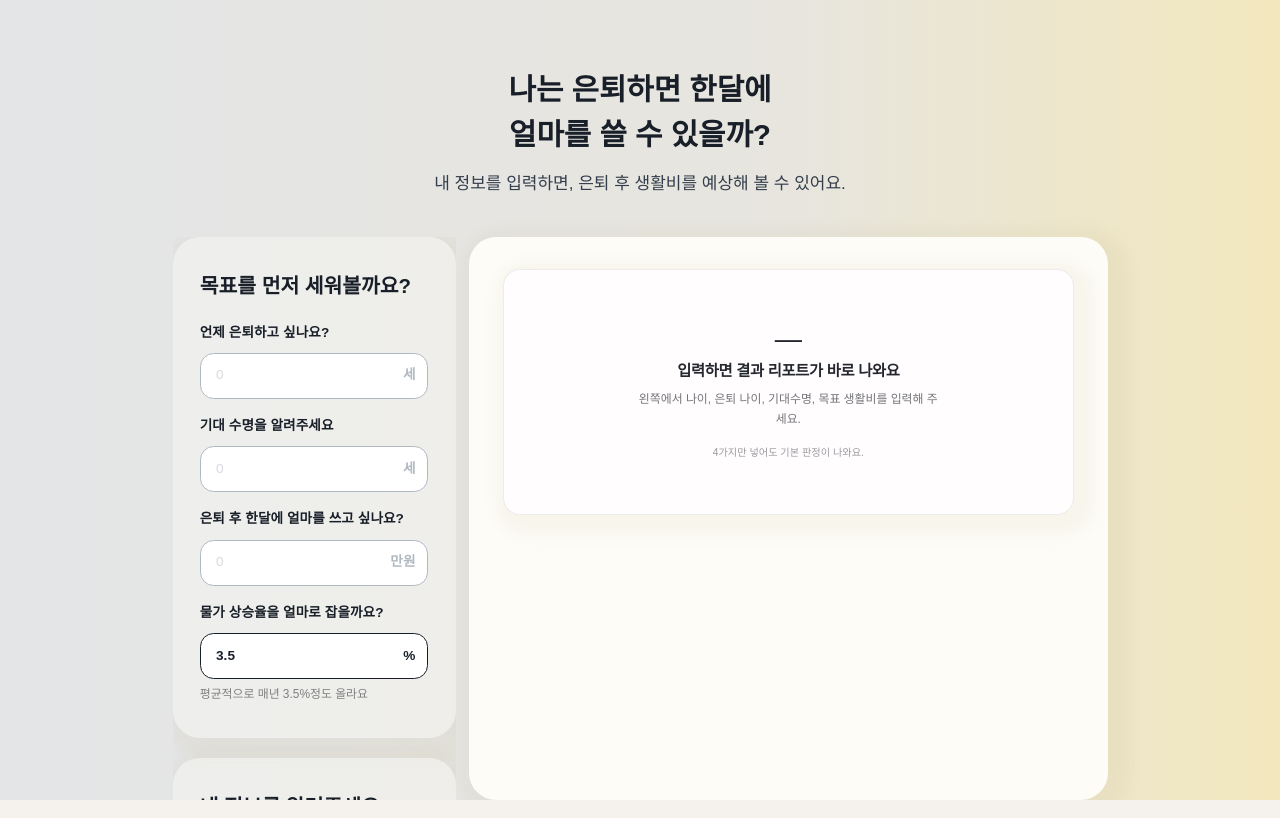
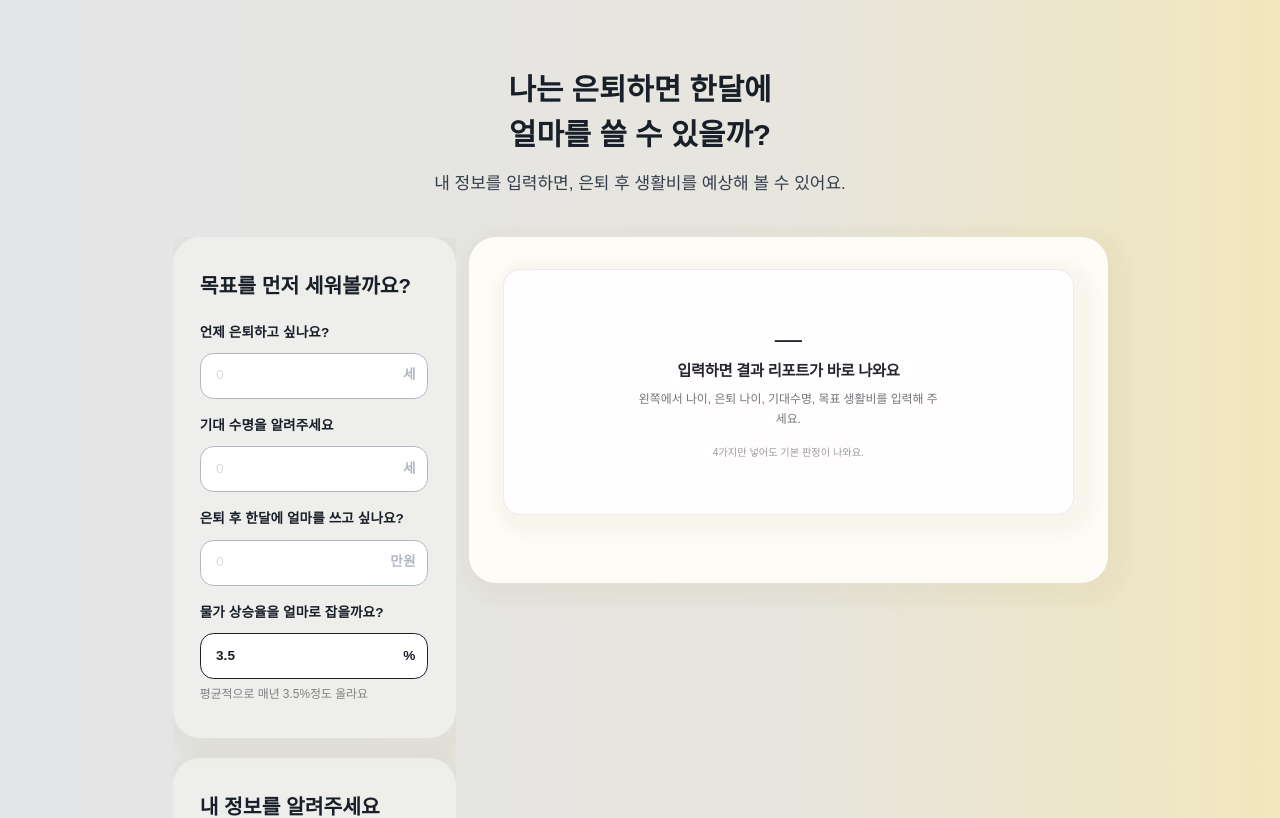
Before and after one commit to jaechi-factory/retirement-planner, a React (Vite) app: page / in a window 1280 px wide. Shown: the top 818 px of the page. Built offline with nearby package versions, Linux system fonts and the light colour scheme; a web font is replaced by a local one.

Commit message:
layout: sticky left panel, free-scroll right panel

```diff
--- a/src/App.tsx
+++ b/src/App.tsx
@@ -6,7 +6,7 @@ export default function App() {
   return (
     <div
       style={{
-        height: 'calc(100vh / 0.85)',
+        minHeight: 'calc(100vh / 0.85)',
         background: 'var(--fig-page-bg)',
         display: 'flex',
         flexDirection: 'column',
@@ -59,8 +59,8 @@ export default function App() {
           display: 'flex',
           gap: 16,
           width: 1100,
-          flex: 1,
-          minHeight: 0,
+          alignItems: 'flex-start',
+          paddingBottom: 80,
           boxSizing: 'border-box',
         }}
       >
--- a/src/components/layout/InputWorkbench.tsx
+++ b/src/components/layout/InputWorkbench.tsx
@@ -12,7 +12,9 @@ export default function InputWorkbench() {
       style={{
         width: 333,
         flexShrink: 0,
-        height: '100%',
+        position: 'sticky',
+        top: 0,
+        height: 'calc(100vh / 0.85)',
         overflowY: 'auto',
         scrollbarWidth: 'none',
         overscrollBehavior: 'none',
--- a/src/components/layout/ResultWorkbench.tsx
+++ b/src/components/layout/ResultWorkbench.tsx
@@ -138,10 +138,6 @@ export default function ResultWorkbench() {
   const panelStyle = {
     flex: 1,
     minWidth: 0,
-    height: '100%',
-    overflowY: 'auto' as const,
-    scrollbarWidth: 'none' as const,
-    overscrollBehavior: 'none' as const,
     padding: '38px 40px 80px',
     background: '#fdfcf7',
     borderRadius: 32,
```
